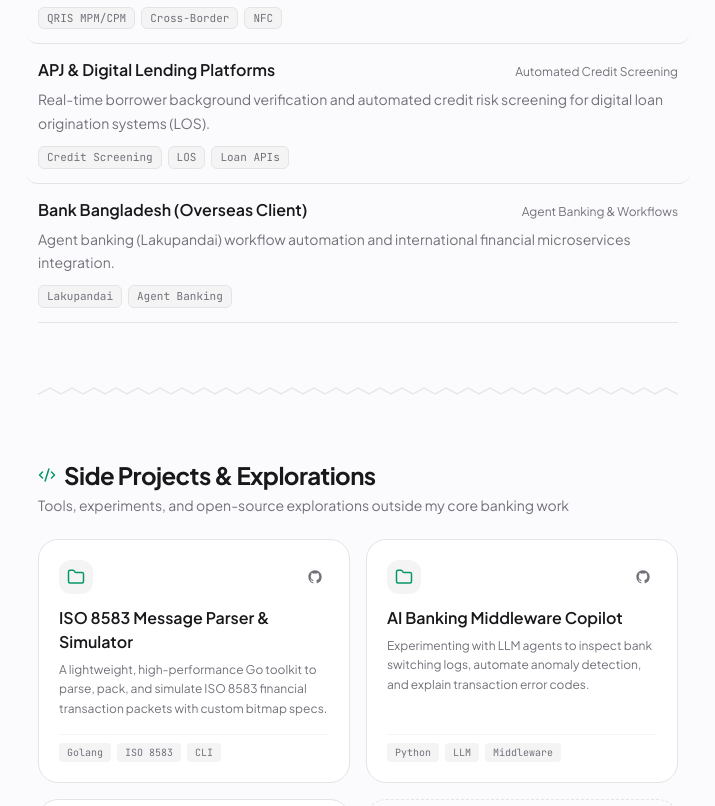
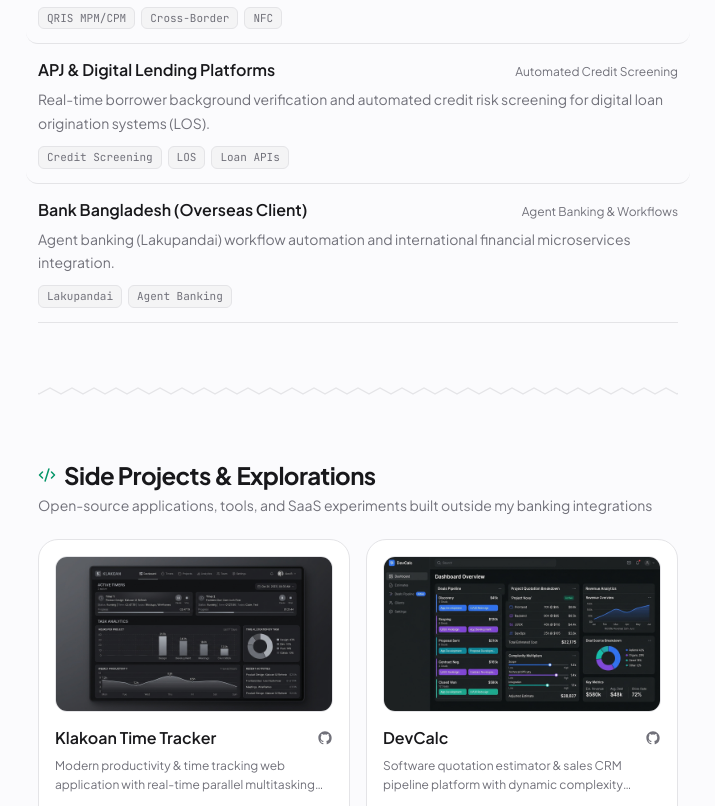
Before and after one commit to hoirilm/hoirilm.github.io, an Astro site: page / in a window 1280 px wide. Shown: the part 1994-2800 px from the top of the page, without its empty margins (282-997 px from the left). Built offline with nearby package versions, Linux system fonts and the light colour scheme; Astro itself is replaced by a stand-in of ours.

Commit message:
refactor: update personal bio and overhaul side projects grid with image previews

```diff
--- a/src/components/Hero.astro
+++ b/src/components/Hero.astro
@@ -13,7 +13,7 @@
 	<!-- Narrative Bio with Refined Typography -->
 	<div class="flex flex-col gap-4 text-[15px] sm:text-base leading-[1.75] text-[var(--muted)]">
 		<p>
-			👋 Hello! I'm a <strong class="text-[var(--fg)] font-semibold">Senior Middleware &amp; Backend Engineer</strong> with over 6 years of experience, specialized in high-availability transaction routing, ISO 8583 protocols, and enterprise core banking integrations. Based in <strong class="text-[var(--fg)] font-semibold">Jakarta, Indonesia 🇮🇩</strong>, I'm <strong class="text-[var(--fg)] font-semibold">open to collaboration &amp; remote work</strong>.
+			👋 Hello! I'm a <strong class="text-[var(--fg)] font-semibold">Senior Middleware &amp; Backend Engineer</strong> with over 6 years of experience, specialized in high-availability transaction routing, and enterprise core banking integrations. Based in <strong class="text-[var(--fg)] font-semibold">Madura, Indonesia 🇮🇩</strong>, I'm <strong class="text-[var(--fg)] font-semibold">open to collaboration &amp; remote work</strong>.
 		</p>
 		<p>
 			I engineer mission-critical middleware systems that seamlessly connect <strong class="text-[var(--fg)] font-semibold">mobile banking, ATM networks, national switching (Artajasa, Prima, Alto), BI-FAST, QRIS</strong>, and Tier-1 core banking platforms.
--- a/src/components/SideProjects.astro
+++ b/src/components/SideProjects.astro
@@ -2,33 +2,32 @@
 interface SideProject {
 	title: string;
 	description: string;
-	repoUrl?: string;
-	demoUrl?: string;
-	image?: string;
+	repoUrl: string;
+	image: string;
 	tags: string[];
-	featured?: boolean;
 }
 
 const projects: SideProject[] = [
 	{
-		title: "ISO 8583 Message Parser & Simulator",
-		description: "A lightweight, high-performance Go toolkit to parse, pack, and simulate ISO 8583 financial transaction packets with custom bitmap specs.",
-		repoUrl: "https://github.com/hoirilm",
-		tags: ["Golang", "ISO 8583", "CLI"],
-		featured: true
+		title: "Klakoan Time Tracker",
+		description: "Modern productivity & time tracking web application with real-time parallel multitasking timers, biometric Passkeys (WebAuthn), and automated Excel report generation.",
+		repoUrl: "https://github.com/hoirilm/activity-tracker",
+		image: "/projects/activity-tracker.jpg",
+		tags: ["Laravel 13", "Livewire 4", "Passkeys (WebAuthn)", "Tailwind CSS v4", "Flux UI"]
 	},
 	{
-		title: "AI Banking Middleware Copilot",
-		description: "Experimenting with LLM agents to inspect bank switching logs, automate anomaly detection, and explain transaction error codes.",
-		repoUrl: "https://github.com/hoirilm",
-		tags: ["Python", "LLM", "Middleware"],
-		featured: true
+		title: "DevCalc",
+		description: "Software quotation estimator & sales CRM pipeline platform with dynamic complexity multipliers (1.0x–3.5x), multi-tier billing schemes, and automated official PDF generation.",
+		repoUrl: "https://github.com/hoirilm/devcalc",
+		image: "/projects/devcalc.jpg",
+		tags: ["Laravel 13", "Inertia.js v2", "Vue 3", "Tailwind CSS v4", "DomPDF"]
 	},
 	{
-		title: "Fintech Mock Gateway",
-		description: "A mock server simulating QRIS, BI-FAST, and multi-biller callback endpoints for rapid local development and automated CI testing.",
-		repoUrl: "https://github.com/hoirilm",
-		tags: ["Go", "Docker", "REST API"]
+		title: "E-Sign Lab Report Generator",
+		description: "Electronic medical lab report generator featuring cryptographic digital signatures, automated dynamic PDF generation, and public tamper-proof QR code verification.",
+		repoUrl: "https://github.com/hoirilm/esign",
+		image: "/projects/esign.jpg",
+		tags: ["Laravel 13", "Livewire", "QR Verification", "DomPDF", "Tailwind CSS"]
 	}
 ];
 ---
@@ -43,58 +42,54 @@
 			<h2 class="text-xl sm:text-2xl font-bold tracking-tight">Side Projects &amp; Explorations</h2>
 		</div>
 		<p class="text-xs sm:text-sm text-[var(--muted)]">
-			Tools, experiments, and open-source explorations outside my core banking work
+			Open-source applications, tools, and SaaS experiments built outside my banking integrations
 		</p>
 	</div>
 
-	<!-- Projects Grid -->
+	<!-- Projects Grid with 16:9 Landscape Preview Images -->
 	<div class="grid grid-cols-1 sm:grid-cols-2 gap-4">
 		{projects.map((project) => (
-			<div class="squircle bg-[var(--surface)] border border-[var(--border)] p-5 flex flex-col justify-between gap-4 hover:border-[var(--accent)]/50 hover:shadow-md transition-all duration-200 group">
-				<div class="flex flex-col gap-3">
-					<!-- Header: Icons / Links -->
-					<div class="flex items-center justify-between">
-						<div class="p-2 rounded-xl bg-[var(--pill-bg)] text-[var(--accent)]">
-							<svg xmlns="http://www.w3.org/2000/svg" width="18" height="18" viewBox="0 0 24 24" fill="none" stroke="currentColor" stroke-width="2" stroke-linecap="round" stroke-linejoin="round">
-								<path d="M20 20a2 2 0 0 0 2-2V8a2 2 0 0 0-2-2h-7.9a2 2 0 0 1-1.69-.9L9.6 3.9A2 2 0 0 0 7.93 3H4a2 2 0 0 0-2 2v13a2 2 0 0 0 2 2Z"/>
-							</svg>
-						</div>
-
-						{project.repoUrl && (
 			<a
 				href={project.repoUrl}
 				target="_blank"
 				rel="noopener noreferrer"
-								aria-label={`View ${project.title} on GitHub`}
-								class="text-[var(--muted)] hover:text-[var(--fg)] p-1.5 rounded-lg hover:bg-[var(--surface-hover)] transition-colors"
+				class="squircle bg-[var(--surface)] border border-[var(--border)] p-4 flex flex-col justify-between gap-3.5 overflow-hidden transition-all duration-300 hover:border-[var(--accent)]/50 hover:shadow-lg active:scale-98 group cursor-pointer"
 			>
-								<svg class="size-4" viewBox="0 0 24 24" fill="currentColor">
-									<path fill-rule="evenodd" clip-rule="evenodd" d="M12 2C6.477 2 2 6.484 2 12.017c0 4.425 2.865 8.18 6.839 9.504.5.092.682-.217.682-.483 0-.237-.008-.868-.013-1.703-2.782.605-3.369-1.343-3.369-1.343-.454-1.158-1.11-1.466-1.11-1.466-.908-.62.069-.608.069-.608 1.003.07 1.53 1.032 1.53 1.032.892 1.53 2.341 1.088 2.91.832.092-.647.35-1.088.636-1.338-2.22-.253-4.555-1.113-4.555-4.951 0-1.093.39-1.988 1.029-2.688-.103-.253-.446-1.272.098-2.65 0 0 .84-.27 2.75 1.026A9.564 9.564 0 0112 6.844c.85.004 1.705.115 2.504.337 1.909-1.296 2.747-1.027 2.747-1.027.546 1.379.202 2.398.1 2.651.64.7 1.028 1.595 1.028 2.688 0 3.848-2.339 4.695-4.566 4.943.359.309.678.92.678 1.855 0 1.338-.012 2.419-.012 2.747 0 .268.18.58.688.482A10.019 10.019 0 0022 12.017C22 6.484 17.522 2 12 2z"/>
-								</svg>
-							</a>
-						)}
+				<!-- 16:9 Landscape Image Container -->
+				<div class="relative w-full aspect-video rounded-xl overflow-hidden bg-[var(--pill-bg)] border border-[var(--border)]">
+					<img
+						src={project.image}
+						alt={project.title}
+						loading="lazy"
+						class="w-full h-full object-cover object-center transition-transform duration-500 group-hover:scale-105"
+					/>
 				</div>
 
 				<!-- Content -->
-					<div class="flex flex-col gap-1.5">
+				<div class="flex flex-col gap-1.5 flex-grow">
+					<div class="flex items-center justify-between gap-2">
 						<h3 class="text-sm sm:text-base font-semibold text-[var(--fg)] group-hover:text-[var(--accent)] transition-colors">
 							{project.title}
 						</h3>
-						<p class="text-xs text-[var(--muted)] leading-relaxed line-clamp-3">
+						<svg class="size-4 text-[var(--muted)] group-hover:text-[var(--fg)] shrink-0 transition-colors" viewBox="0 0 24 24" fill="currentColor">
+							<path fill-rule="evenodd" clip-rule="evenodd" d="M12 2C6.477 2 2 6.484 2 12.017c0 4.425 2.865 8.18 6.839 9.504.5.092.682-.217.682-.483 0-.237-.008-.868-.013-1.703-2.782.605-3.369-1.343-3.369-1.343-.454-1.158-1.11-1.466-1.11-1.466-.908-.62.069-.608.069-.608 1.003.07 1.53 1.032 1.53 1.032.892 1.53 2.341 1.088 2.91.832.092-.647.35-1.088.636-1.338-2.22-.253-4.555-1.113-4.555-4.951 0-1.093.39-1.988 1.029-2.688-.103-.253-.446-1.272.098-2.65 0 0 .84-.27 2.75 1.026A9.564 9.564 0 0112 6.844c.85.004 1.705.115 2.504.337 1.909-1.296 2.747-1.027 2.747-1.027.546 1.379.202 2.398.1 2.651.64.7 1.028 1.595 1.028 2.688 0 3.848-2.339 4.695-4.566 4.943.359.309.678.92.678 1.855 0 1.338-.012 2.419-.012 2.747 0 .268.18.58.688.482A10.019 10.019 0 0022 12.017C22 6.484 17.522 2 12 2z"/>
+						</svg>
+					</div>
+
+					<p class="text-xs text-[var(--muted)] leading-[1.6] line-clamp-2">
 						{project.description}
 					</p>
 				</div>
-				</div>
 
-				<!-- Tags & Link -->
-				<div class="flex flex-wrap gap-1.5 pt-2 border-t border-[var(--border-subtle)]">
+				<!-- Tag Badges -->
+				<div class="flex flex-wrap items-center gap-1.5 pt-2 border-t border-[var(--border)]">
 					{project.tags.map((tag) => (
 						<span class="text-[10px] font-mono text-[var(--muted)] px-2 py-0.5 rounded bg-[var(--pill-bg)]">
 							{tag}
 						</span>
 					))}
 				</div>
-			</div>
+			</a>
 		))}
 
 		<!-- See More Card -->
@@ -102,18 +97,18 @@
 			href="https://github.com/hoirilm"
 			target="_blank"
 			rel="noopener noreferrer"
-			class="squircle border border-dashed border-[var(--border)] p-5 flex flex-col items-center justify-center text-center gap-2 hover:bg-[var(--surface-hover)] hover:border-[var(--accent)] transition-all duration-200 group"
+			class="squircle border border-dashed border-[var(--border)] p-4 flex flex-col items-center justify-center text-center gap-3 hover:bg-[var(--surface-hover)] hover:border-[var(--accent)] transition-all duration-300 group cursor-pointer"
 		>
-			<div class="p-3 rounded-full bg-[var(--surface)] text-[var(--muted)] group-hover:text-[var(--fg)] group-hover:scale-110 transition-all">
+			<div class="p-4 rounded-full bg-[var(--surface)] border border-[var(--border)] text-[var(--muted)] group-hover:text-[var(--fg)] group-hover:scale-110 transition-all shadow-sm">
 				<svg class="size-6" viewBox="0 0 24 24" fill="currentColor">
 					<path fill-rule="evenodd" clip-rule="evenodd" d="M12 2C6.477 2 2 6.484 2 12.017c0 4.425 2.865 8.18 6.839 9.504.5.092.682-.217.682-.483 0-.237-.008-.868-.013-1.703-2.782.605-3.369-1.343-3.369-1.343-.454-1.158-1.11-1.466-1.11-1.466-.908-.62.069-.608.069-.608 1.003.07 1.53 1.032 1.53 1.032.892 1.53 2.341 1.088 2.91.832.092-.647.35-1.088.636-1.338-2.22-.253-4.555-1.113-4.555-4.951 0-1.093.39-1.988 1.029-2.688-.103-.253-.446-1.272.098-2.65 0 0 .84-.27 2.75 1.026A9.564 9.564 0 0112 6.844c.85.004 1.705.115 2.504.337 1.909-1.296 2.747-1.027 2.747-1.027.546 1.379.202 2.398.1 2.651.64.7 1.028 1.595 1.028 2.688 0 3.848-2.339 4.695-4.566 4.943.359.309.678.92.678 1.855 0 1.338-.012 2.419-.012 2.747 0 .268.18.58.688.482A10.019 10.019 0 0022 12.017C22 6.484 17.522 2 12 2z"/>
 				</svg>
 			</div>
-			<div class="flex flex-col">
-				<span class="text-xs sm:text-sm font-semibold text-[var(--fg)] group-hover:text-[var(--accent)] transition-colors">
+			<div class="flex flex-col gap-0.5">
+				<span class="text-sm font-semibold text-[var(--fg)] group-hover:text-[var(--accent)] transition-colors">
 					Explore all on GitHub
 				</span>
-				<span class="text-[11px] text-[var(--muted)]">
+				<span class="text-xs text-[var(--muted)]">
 					@hoirilm &bull; Public Repositories
 				</span>
 			</div>
```
Also changed, not shown: public/projects/activity-tracker.jpg (added), public/projects/devcalc.jpg (added), public/projects/esign.jpg (added). Lines whose indentation alone changed are shown as unchanged.
